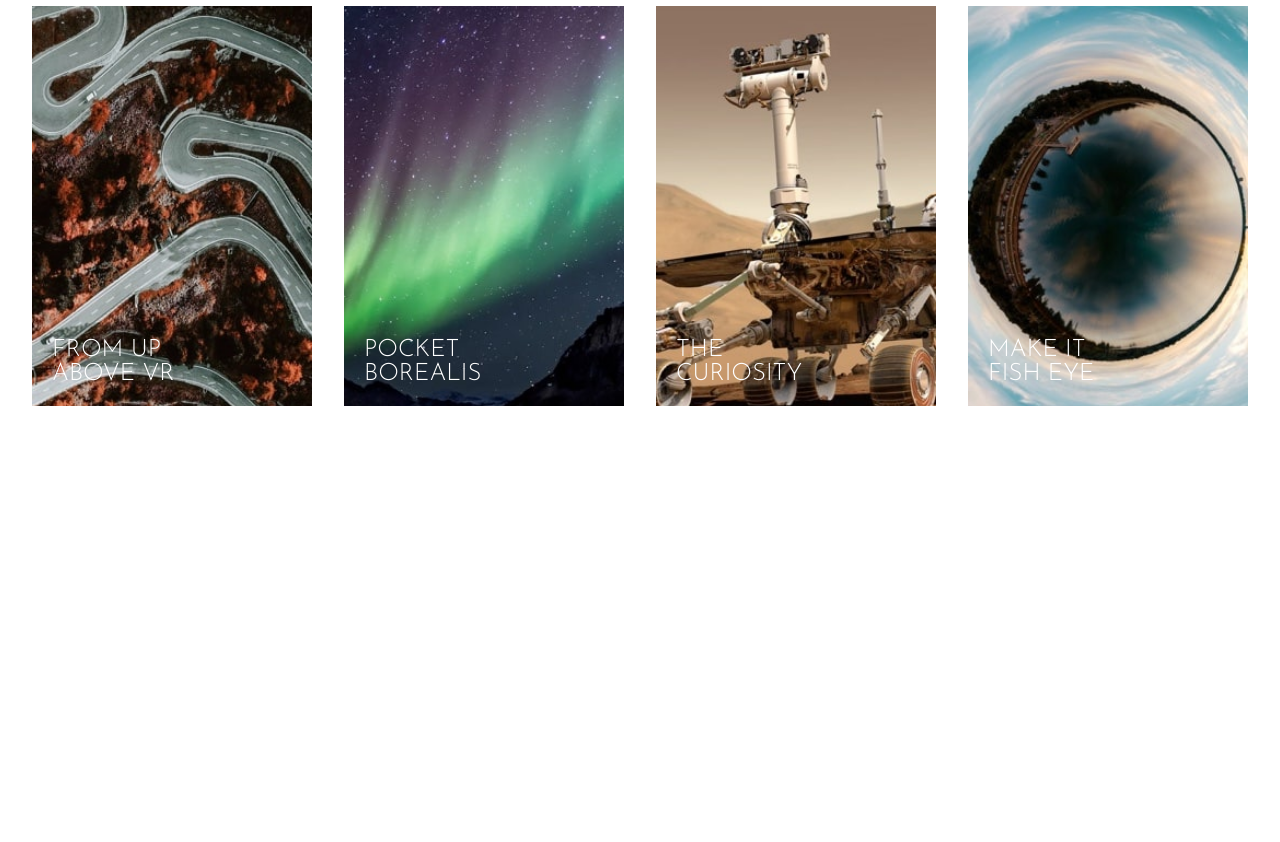
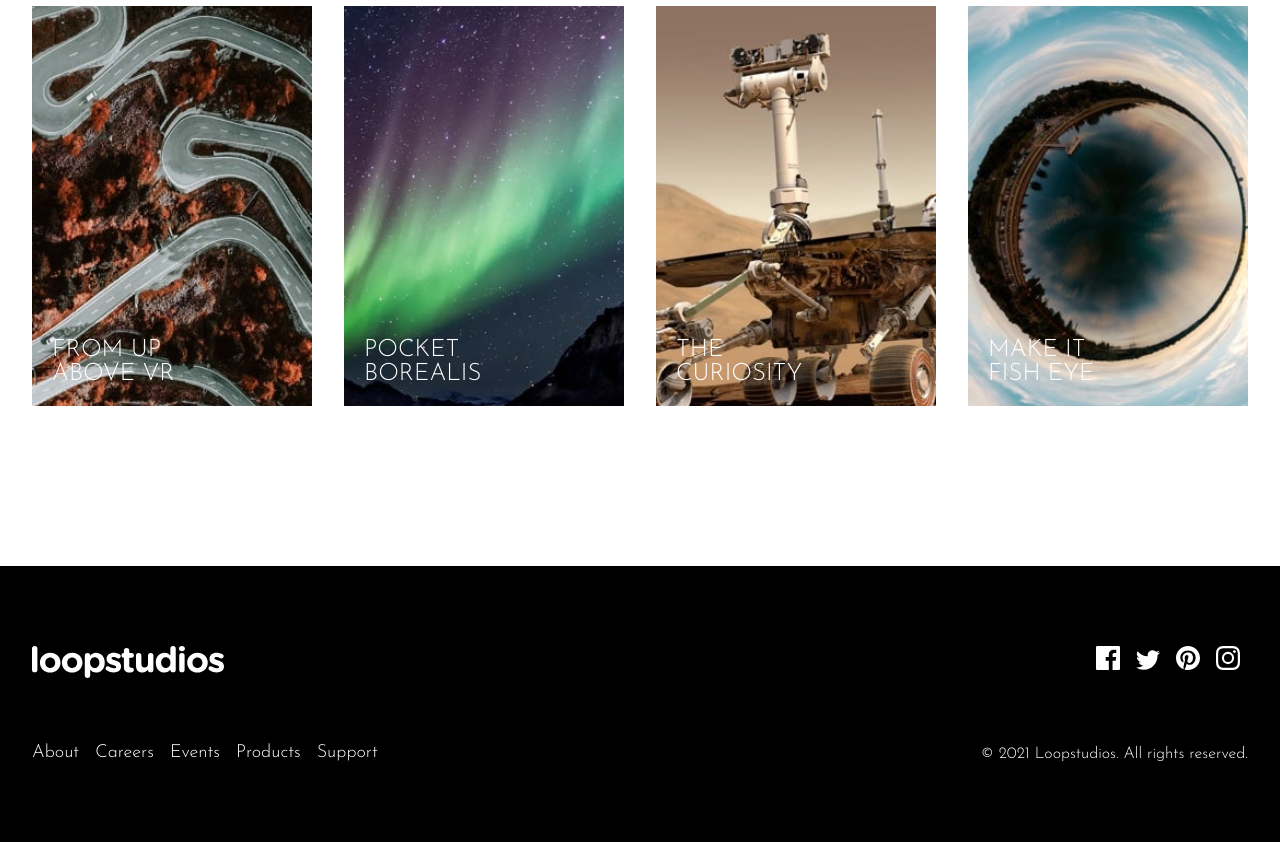
Before and after one commit to Kac1er/loopstudios-landing-page, a plain HTML site: page index.html in a window 1280 px wide. Shown: the part 2053-2895 px from the top of the page. Before the commit the page ends 2619 px from the top, so only its background shows below. Drawn offline with Linux system fonts and the light colour scheme.

Commit message:
Create footer section
    Created footer section

    Created .link-animation-secondary component for footer link animation

```diff
--- a/index.html
+++ b/index.html
@@ -153,6 +153,47 @@
 			</section>
 		</main>
 
+		<footer class="footer section-padding">
+			<div class="footer__box wrapper">
+				<div class="footer__box-info">
+					<a href="#" class="footer__logo"
+						><img src="./img/logo.svg" alt="Loopstudios logo icon"
+					/></a>
+					<div class="footer__box-socials">
+						<a href="#" class="footer__box-socials-item link-animation-secondary"
+							><img src="./img/icon-facebook.svg" alt="Facebook icon" /></a
+						><a href="#" class="footer__box-socials-item link-animation-secondary"
+							><img src="./img/icon-twitter.svg" alt="Twitter icon" /></a
+						><a href="#" class="footer__box-socials-item link-animation-secondary"
+							><img src="./img/icon-pinterest.svg" alt="Pinterest icon" /></a
+						><a href="#" class="footer__box-socials-item link-animation-secondary"
+							><img src="./img/icon-instagram.svg" alt="Instagram icon"
+						/></a>
+					</div>
+				</div>
+				<ul class="footer__box-list">
+					<li class="footer__box-list-item">
+						<a href="#" class="link-animation-secondary">About</a>
+					</li>
+					<li class="footer__box-list-item">
+						<a href="#" class="link-animation-secondary">Careers</a>
+					</li>
+					<li class="footer__box-list-item">
+						<a href="#" class="link-animation-secondary">Events</a>
+					</li>
+					<li class="footer__box-list-item">
+						<a href="#" class="link-animation-secondary">Products</a>
+					</li>
+					<li class="footer__box-list-item">
+						<a href="#" class="link-animation-secondary">Support</a>
+					</li>
+				</ul>
+				<p class="footer__text">
+					&copy; 2021 Loopstudios. All rights reserved.
+				</p>
+			</div>
+		</footer>
+
 		<script src="./js/main.js"></script>
 	</body>
 </html>
--- a/sass/_components.scss
+++ b/sass/_components.scss
@@ -69,3 +69,11 @@
 		transform-origin: left;
 	}
 }
+
+.link-animation-secondary {
+	transition: opacity 0.3s;
+
+	&:hover {
+		opacity: 0.7;
+	}
+}
--- a/sass/main.scss
+++ b/sass/main.scss
@@ -229,6 +229,49 @@ body {
 	}
 }
 
+.footer {
+	background-color: $black;
+
+	&__box {
+		position: relative;
+		display: flex;
+		flex-direction: column;
+		justify-content: center;
+		align-items: center;
+		padding: 0 0 5em 0;
+
+		&-info {
+			margin-bottom: 1em;
+		}
+		&-list {
+			list-style: none;
+
+			&-item {
+				text-align: center;
+				padding: 0.8em 0;
+				a {
+					text-decoration: none;
+					color: $white;
+				}
+			}
+		}
+		&-socials {
+			position: absolute;
+			bottom: 20px;
+			left: 50%;
+			transform: translateX(-50%);
+			&-item {
+				margin: 0 0.5em;
+			}
+		}
+	}
+	&__text {
+		color: $white;
+		position: absolute;
+		bottom: -30px;
+	}
+}
+
 @media (min-width: 768px) {
 	.header {
 		&__heading {
@@ -309,6 +352,39 @@ body {
 			margin: 1em;
 		}
 	}
+	.footer {
+		&__box {
+			display: block;
+
+			padding: 0 1em 4em 1em;
+
+			&-info {
+				display: flex;
+				justify-content: space-between;
+			}
+			&-socials {
+				position: static;
+				transform: translateX(0);
+			}
+			&-list {
+				display: flex;
+				position: absolute;
+				bottom: 0;
+				&-item {
+					text-align: left;
+					margin: 0 0.5em;
+					padding: 0;
+				}
+				li:nth-child(1) {
+					margin-left: 0;
+				}
+			}
+		}
+		&__text {
+			right: 1em;
+			bottom: 0;
+		}
+	}
 }
 
 @media (min-width: 1200px) {
@@ -358,4 +434,16 @@ body {
 			background-position: top center;
 		}
 	}
+
+	.footer {
+		&__box {
+			&-list {
+				&-item {
+					a {
+						font-size: 1.8rem;
+					}
+				}
+			}
+		}
+	}
 }
```
Also changed, not shown: css/main.css, 1 other file.
